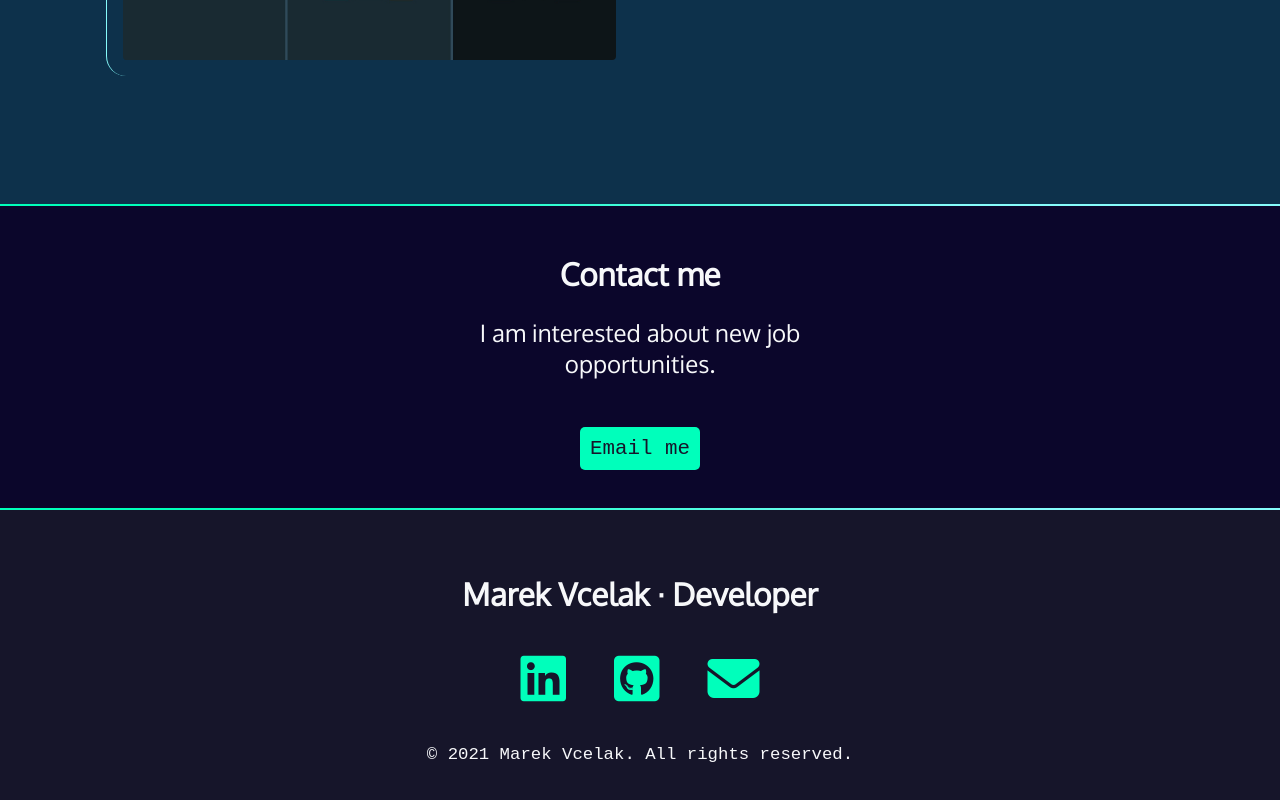
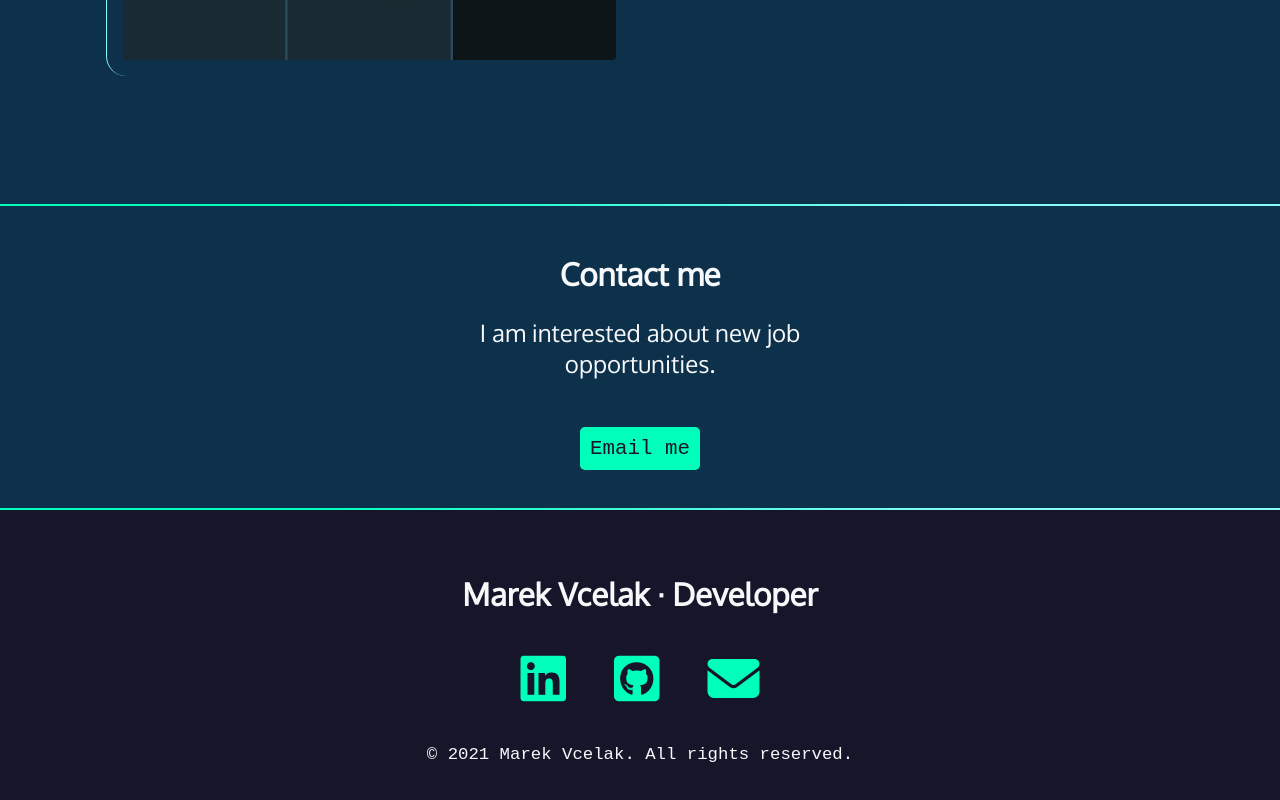
Before and after one commit to VcelakMarek/Portfolio, a React (Vite) app: page / in a window 1280 px wide. Shown: the part 2034-2834 px from the top of the page. Built offline with nearby package versions, Linux system fonts and the light colour scheme; a web font is replaced by a local one.

Commit message:
Update styles.css

```diff
--- a/src/css/styles.css
+++ b/src/css/styles.css
@@ -1,7 +1,7 @@
 :root {
   --black: #16152a;
   --dkblue: #0d314b;
-  --plum: #0b062b;
+  --plum: #1b2941;
   --hover-green: #60ffd7;
   --green: #00ffbb;
   --aqua: #86fbfb;
@@ -185,10 +185,13 @@ nav .button:hover {
   padding: 3rem 0;
 }
 .contact-background {
-  background-color: var(--plum);
+  background-color: var(--dkblue);
 }
 .projects-background {
   background-color: var(--dkblue);
+}
+.other-projects-background {
+  background-color: var(--plum);
 }
 .gradient {
   background: linear-gradient(90deg, #00ffbb 25%, rgba(134, 251, 251, 1) 75%);
```
